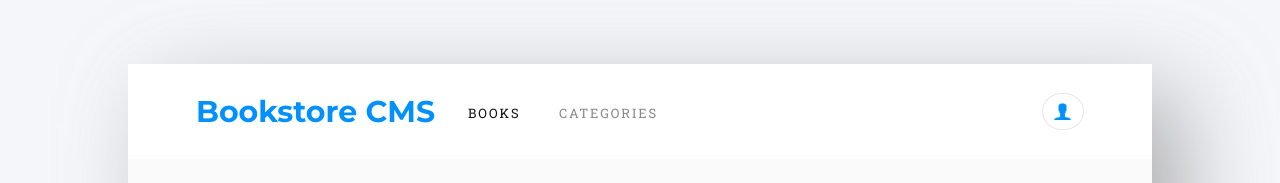
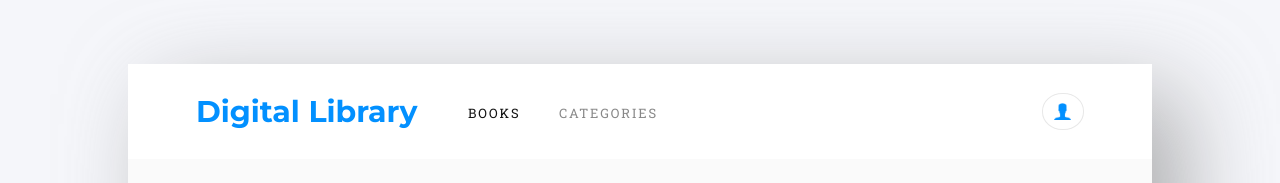
Before and after one commit to NATASHA-ct/DigitalLibrary, a React (Create React App) app: page / in a window 1280 px wide. Shown: the top 183 px of the page. Built offline with nearby package versions, Linux system fonts and the light colour scheme; no server answers.

Commit message:
Update Navbar.js

```diff
--- a/src/components/Navbar.js
+++ b/src/components/Navbar.js
@@ -5,7 +5,7 @@ import userProfile from '../assets/userprofile.png';
 const Navbar = () => (
   <div className="navContainer">
     <div className="navbar">
-      <h1 className="mainhg">Bookstore CMS</h1>
+      <h1 className="mainhg">Digital Library</h1>
       <NavLink className="navbook" to="/">
         BOOKS
       </NavLink>
```
